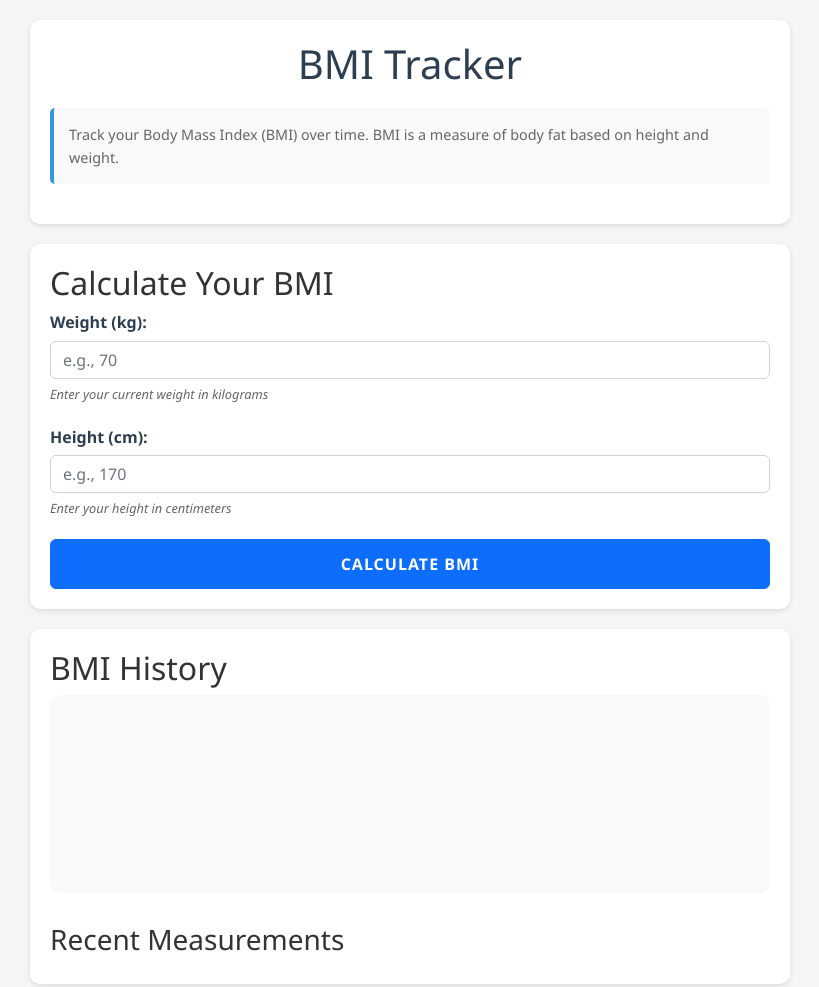
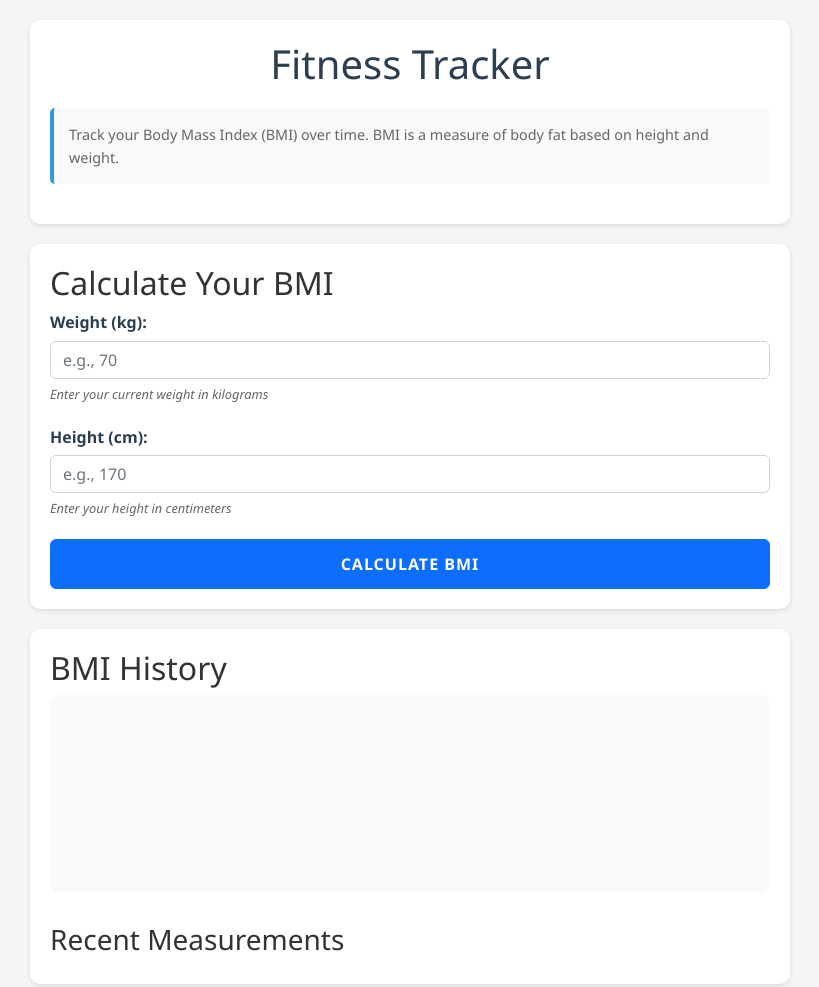
Before and after one commit to Gauri-56/BMI-Tracker, a plain HTML site: page index.html in a window 1280 px wide. Shown: the whole page, without its empty margins (230-1049 px from the left). Drawn offline with nearby package versions, Linux system fonts and the light colour scheme.

Commit message:
first commit

```diff
--- a/index.html
+++ b/index.html
@@ -10,7 +10,7 @@
 <body>
     <div class="container">
         <header>
-            <h1>BMI Tracker</h1>
+            <h1>Fitness Tracker</h1>
             <div class="help-text">
                 Track your Body Mass Index (BMI) over time. BMI is a measure of body fat based on height and weight.
             </div>
```
